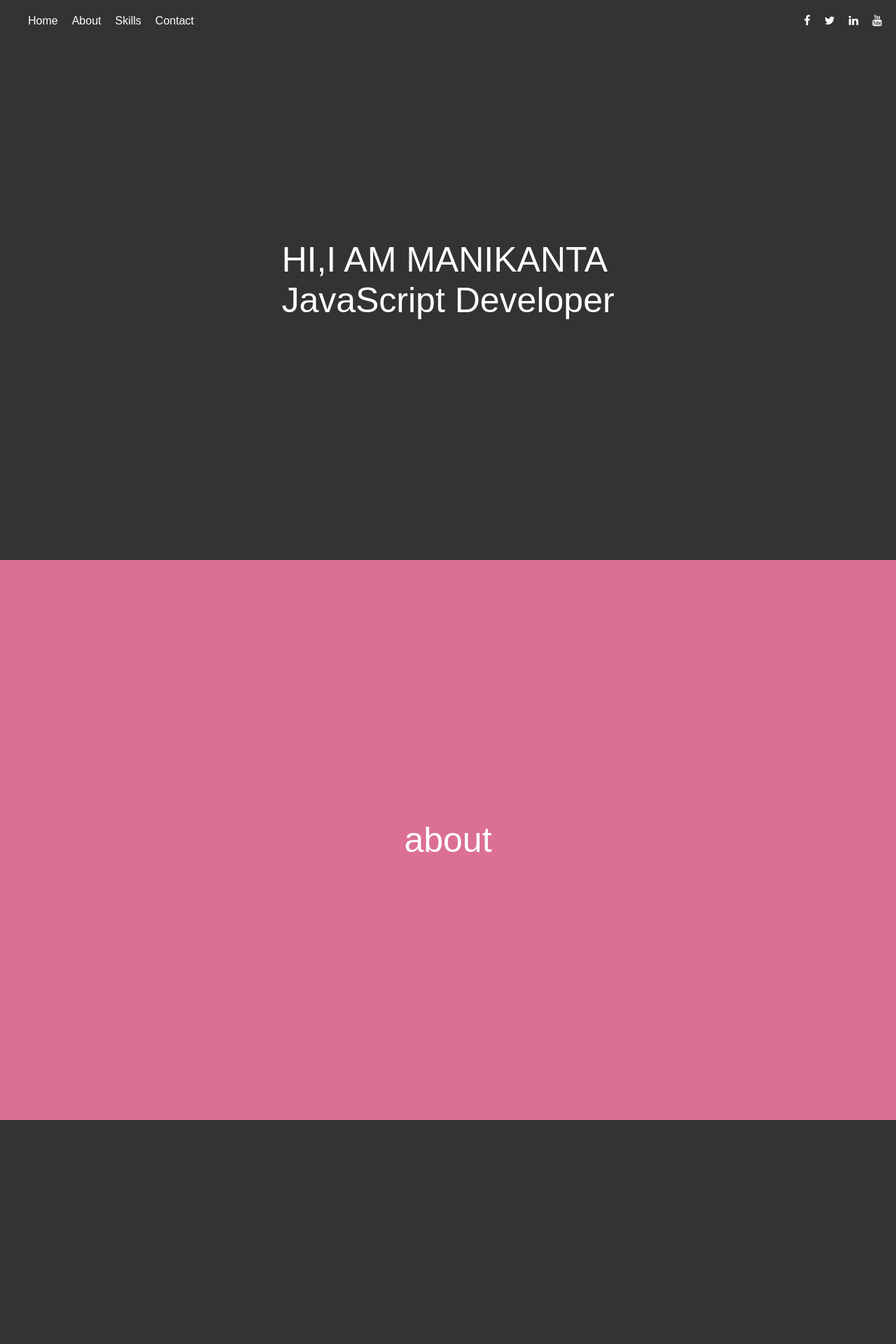
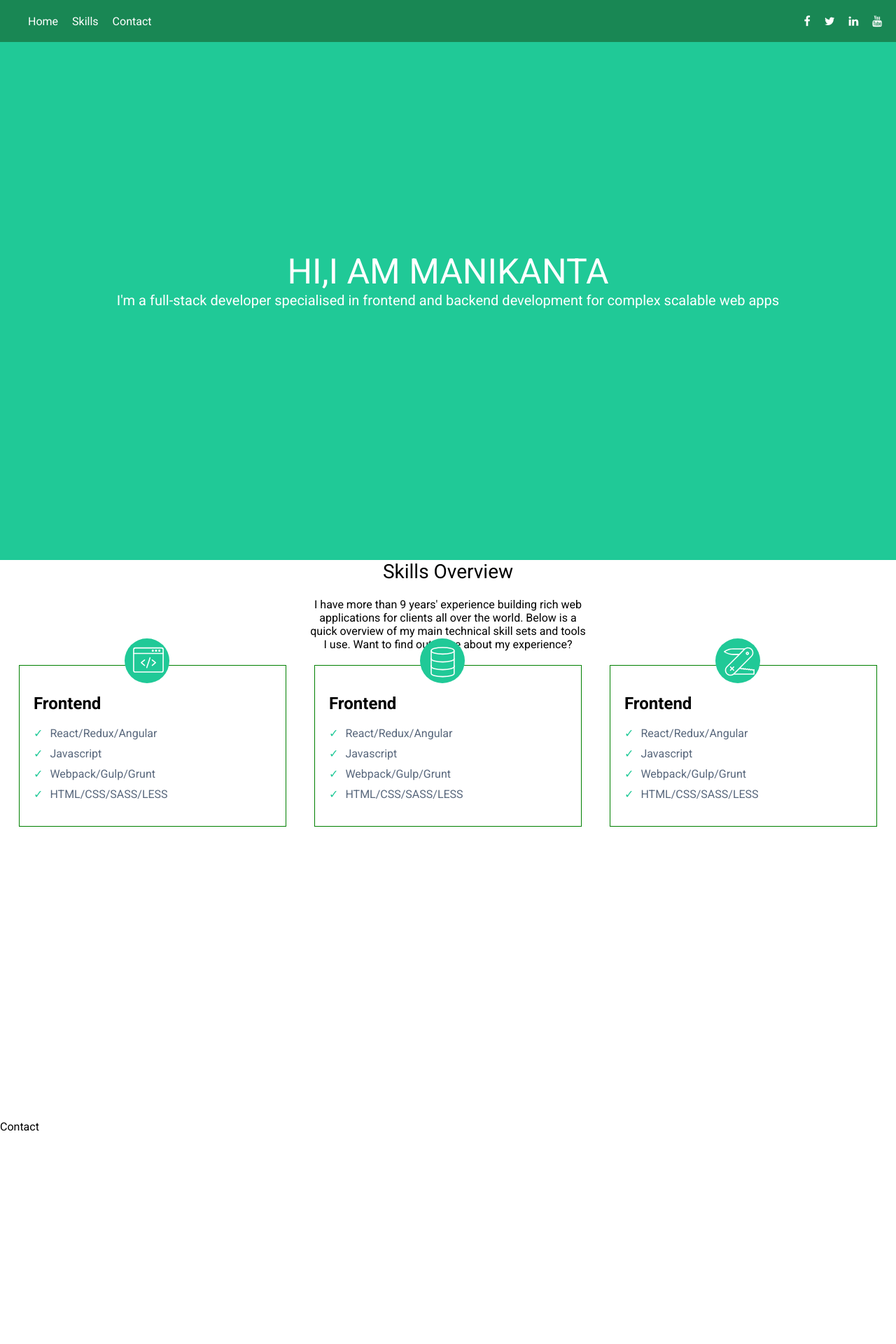
Before and after one commit to maniyedidi/portfolio, a PHP site: page / in a window 1280 px wide. Shown: the top 1920 px of the page at 70% size. After the commit the page ends 1616 px from the top, so only its background shows below. Run offline with PHP 8.4, Linux system fonts and the light colour scheme.

Commit message:
updated assests

```diff
--- a/index.html
+++ b/index.html
@@ -2,6 +2,11 @@
 <html>
   <head>
     <title>Manikhant UI Developer</title>
+    <link
+      href="//fonts.googleapis.com/css?family=Roboto:400,500,400italic,300italic,300,500italic,700,700italic,900,900italic"
+      rel="stylesheet"
+      type="text/css"
+    />
     <link
       rel="stylesheet"
       href="https://cdnjs.cloudflare.com/ajax/libs/font-awesome/4.7.0/css/font-awesome.min.css"
@@ -14,7 +19,6 @@
       <div class="header">
         <div class="l-c">
           <a><a href="#home">Home</a> </a>
-          <a href="#about">About</a>
           <a href="#skills">Skills</a>
           <a href="#contact">Contact</a>
         </div>
@@ -31,27 +35,71 @@
         </div>
       </div>
     </header>
-    <section>
-      <div class="m-c" id="home" >
-        <div >
-          <div>HI,I AM MANIKANTA</div>
-          <div>JavaScript Developer</div>
+    <section class="m-c" id="home">
+      <div class="hm-c">
+        <div class="n">HI,I AM MANIKANTA</div>
+        <div class="r">
+          I'm a full-stack developer specialised in frontend and backend
+          development for complex scalable web apps
         </div>
       </div>
-      <div class="m-c" id="about">
-        <div >
-          <div>about</div>
+    </section>
+    <section class="m-c" id="skills">
+      <div class="s-container">
+        <div class="s-t">Skills Overview</div>
+        <div class="exp">
+          I have more than 9 years' experience building rich web applications
+          for clients all over the world. Below is a quick overview of my main
+          technical skill sets and tools I use. Want to find out more about my
+          experience?
         </div>
       </div>
-      <div class="m-c"  id="skills">
-        <div>
-          <div>Skills</div>
+      <div class="s-card-list">
+        <div class="card">
+          <div class="card-icon">
+            <img
+              alt="fe"
+              src="./src/assests/frontend-icon.svg"
+              class="s-icon"
+            />
+          </div>
+          <h1>Frontend</h1>
+          <ul>
+            <li>React/Redux/Angular</li>
+            <li>Javascript</li>
+            <li>Webpack/Gulp/Grunt</li>
+            <li>HTML/CSS/SASS/LESS</li>
+          </ul>
+        </div>
+        <div class="card">
+          <div class="card-icon">
+            <img alt="be" src="./src/assests/backend-icon.svg" class="s-icon" />
+          </div>
+          <h1>Frontend</h1>
+          <ul>
+            <li>React/Redux/Angular</li>
+            <li>Javascript</li>
+            <li>Webpack/Gulp/Grunt</li>
+            <li>HTML/CSS/SASS/LESS</li>
+          </ul>
+        </div>
+        <div class="card">
+          <div class="card-icon">
+            <img src="./src/assests/other-skills-icon.svg" class="s-icon" />
+          </div>
+          <h1>Frontend</h1>
+          <ul>
+            <li>React/Redux/Angular</li>
+            <li>Javascript</li>
+            <li>Webpack/Gulp/Grunt</li>
+            <li>HTML/CSS/SASS/LESS</li>
+          </ul>
         </div>
       </div>
-      <div class="m-c" id="contact">
-        <div >
-          <div>Contact</div>
-        </div>
+    </section>
+    <section class="m-c" id="contact">
+      <div>
+        <div>Contact</div>
       </div>
     </section>
   </body>
--- a/src/styles/index.css
+++ b/src/styles/index.css
@@ -3,7 +3,7 @@ html {
 }
 body {
   margin: 0px;
-  font-family: fantasy;
+  font-family: "Roboto", sans-serif;
 }
 .header {
   height: 60px;
@@ -13,6 +13,7 @@ body {
   color: white;
   padding: 0px 20px;
   position: fixed;
+  background-color: #198754;
   width: calc(100vw - 40px);
 }
 .header .l-c,
@@ -32,20 +33,84 @@ body {
 }
 
 .m-c {
-  background-color: #333333;
+  height: 100vh;
+}
+.hm-c {
   display: flex;
   align-items: center;
   justify-content: center;
-  font-size: 50px;
   flex-direction: column;
-  height: 100vh;
+  height: inherit;
   color: white;
 }
 
 #home {
-  background-color: #333333;
+  background-color: #20c997;
+}
+#home .n {
+  font-size: 50px;
+}
+#home .r {
+  font-size: 20px;
 }
 
 #about {
   background-color: palevioletred;
 }
+
+.s-container {
+  display: flex;
+  align-items: center;
+  flex-direction: column;
+}
+.s-t {
+  font-weight: 400;
+  font-size: 28px;
+  line-height: 33.6px;
+  margin-bottom: 20px;
+}
+.exp {
+  max-width: 400px;
+  text-align: center;
+}
+.card {
+  background-color: white;
+  width: 340px;
+  border: 1px solid green;
+  position: relative;
+  margin: 20px;
+  padding: 20px;
+}
+.card-icon {
+  background-color: #20c997;
+  display: inline-block;
+  padding: 12px;
+  border-radius: 50%;
+  position: absolute;
+  width: 40px;
+  left: 150px;
+  top: -39px;
+  text-align: center;
+  height: 40px;
+}
+.card li {
+  margin-bottom: 10px;
+  color: #58677c;
+  font-family: Roboto, sans-serif;
+}
+.card ul {
+  list-style: none;
+  padding: 0px;
+}
+
+.card ul li:before {
+  content: "✓";
+  color: #20c997;
+  padding-right: 10px;
+}
+
+.s-card-list {
+  display: flex;
+  justify-content: center;
+  flex-wrap: wrap;
+}
```
Also changed, not shown: src/assests/1629800727218.jpeg (added), src/assests/backend-icon.svg (added), src/assests/frontend-icon.svg (added), src/assests/other-skills-icon.svg (added).
